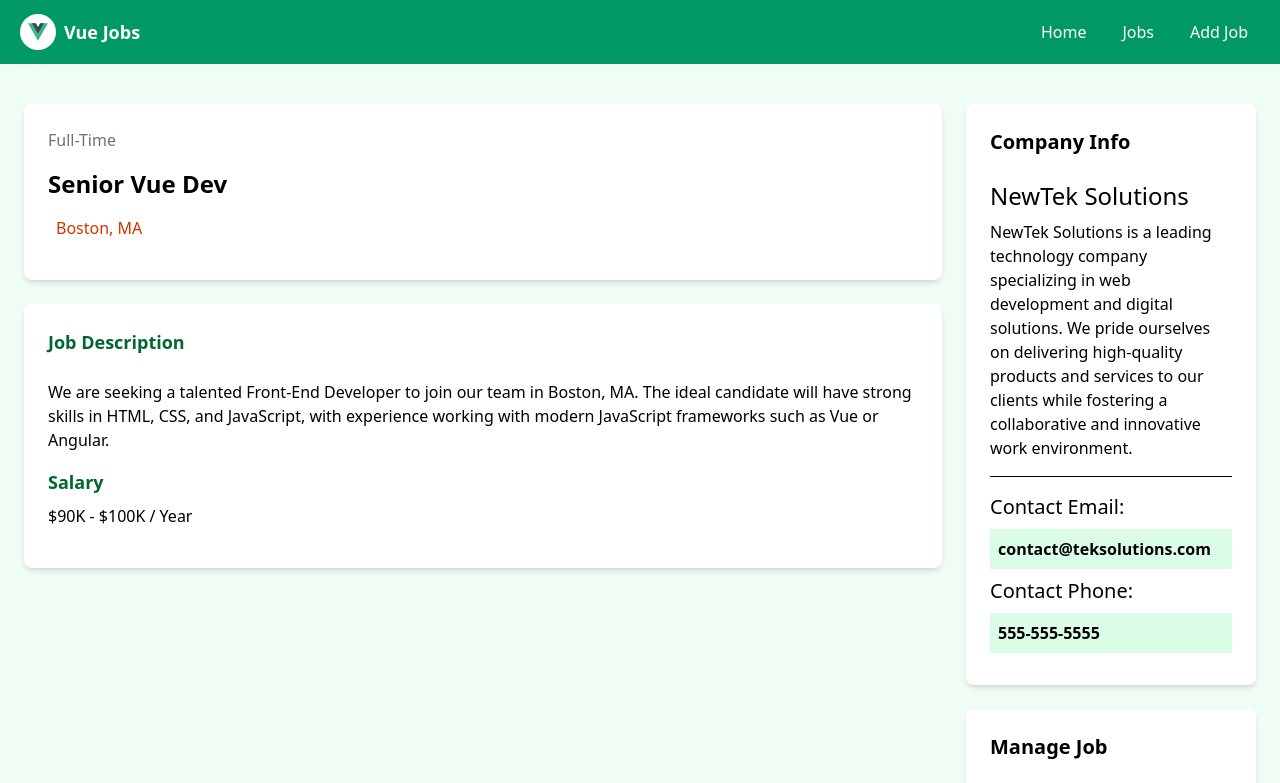
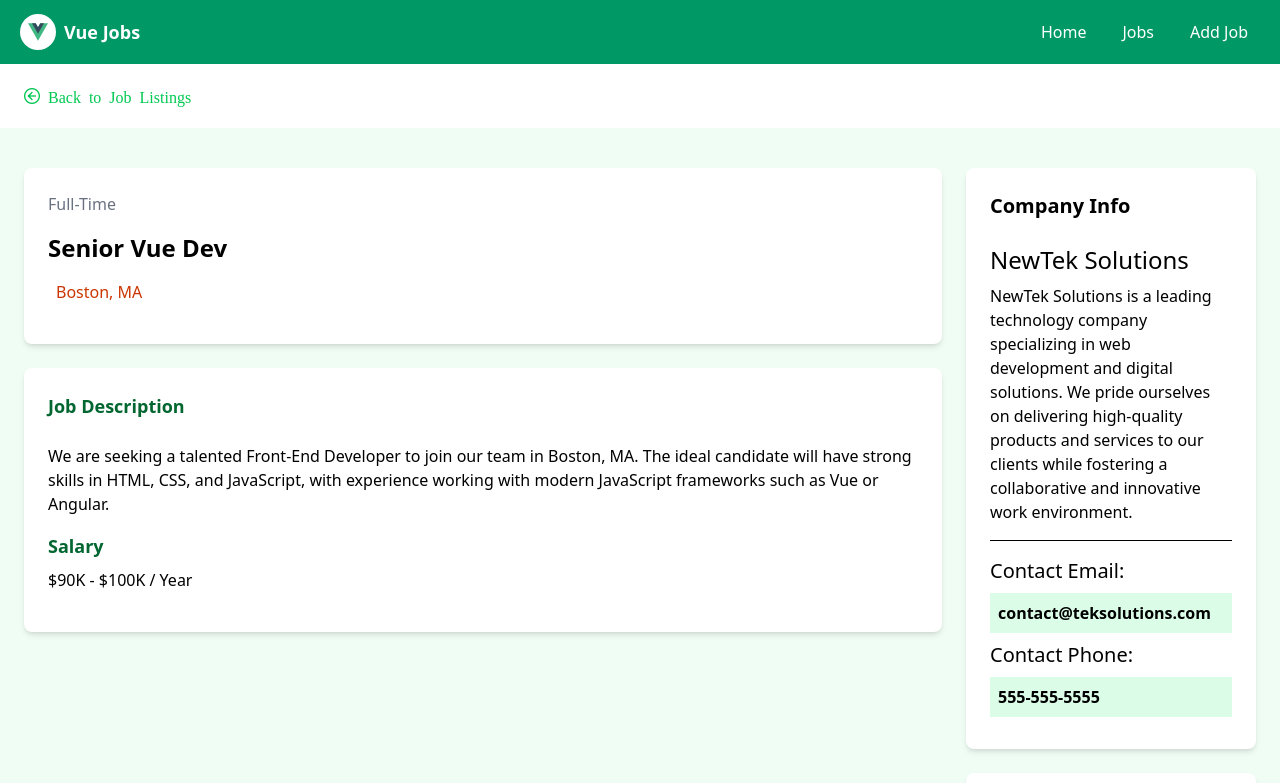
Before and after one commit to SilvernusIfoghale/dclc-vue-course, a Vue app: page /jobs/1 in a window 1280 px wide. Shown: the top 783 px of the page. Built offline with nearby package versions, Linux system fonts and the light colour scheme; data requests are answered from the project's data file.

Commit message:
Add Back button

```diff
--- /dev/null
+++ b/src/components/BackButton.vue
@@ -0,0 +1,13 @@
+<script setup>
+import { RouterLink } from "vue-router";
+</script>
+
+<template>
+  <section>
+    <div class="m-auto py-6 px-6">
+      <RouterLink to="jobs.html" class="text-green-500 hover:text-green-600 flex items-center">
+        <i class="pi pi-arrow-circle-left mr-2"> Back to Job Listings</i>
+      </RouterLink>
+    </div>
+  </section>
+</template>
--- a/src/views/JobView.vue
+++ b/src/views/JobView.vue
@@ -1,4 +1,5 @@
 <script setup>
+import BackButton from "@/components/BackButton.vue";
 import axios from "axios";
 import { defineProps, onMounted, reactive } from "vue";
 import { RouterLink, useRoute } from "vue-router";
@@ -33,6 +34,7 @@
 });
 </script>
 <template>
+  <BackButton />
   <section v-if="!state.isLoading" class="bg-green-50">
     <div class="m-auto py-10 px-6">
       <div class="grid grid-cols-1 lg:grid-cols-4 w-full gap-6">
```
